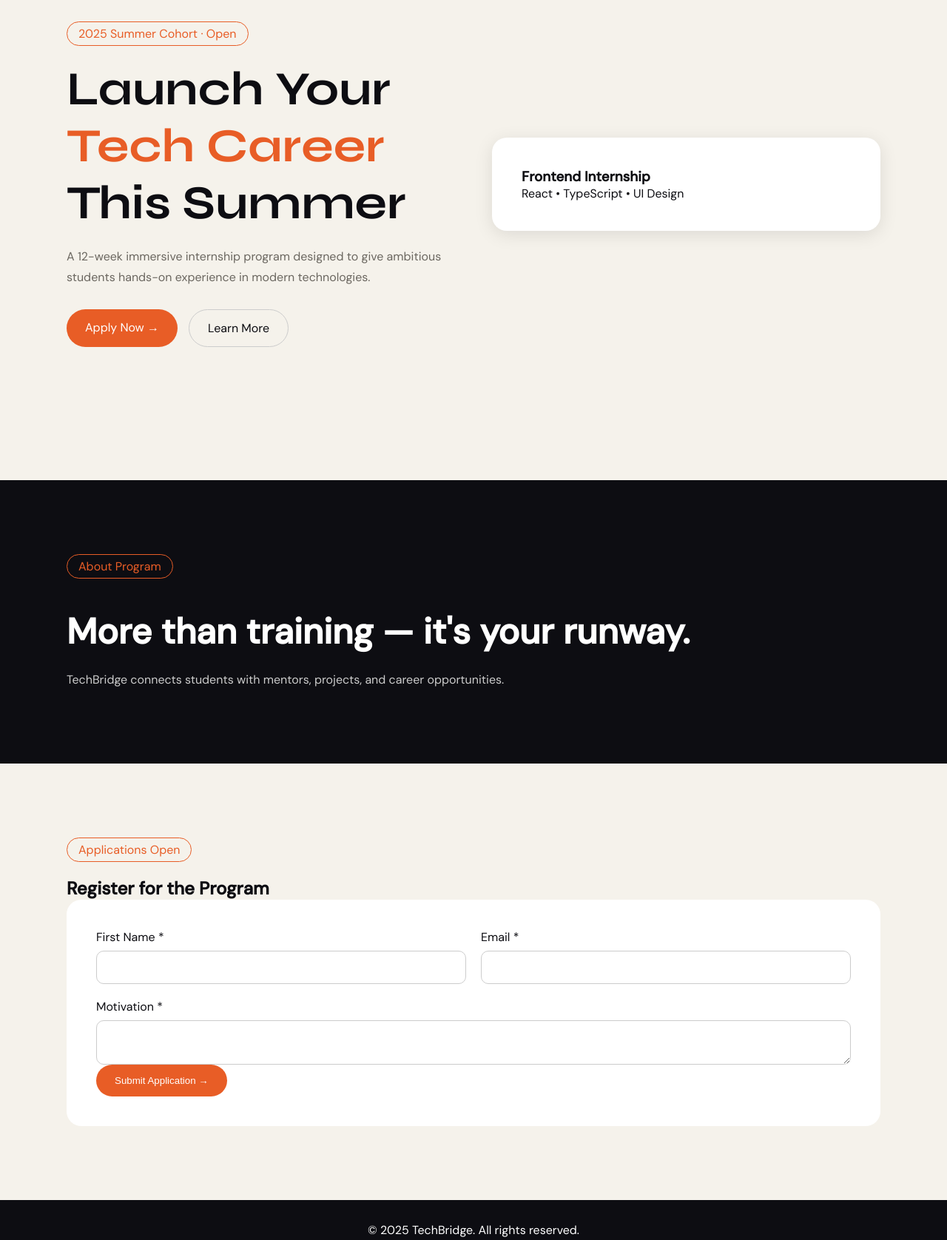
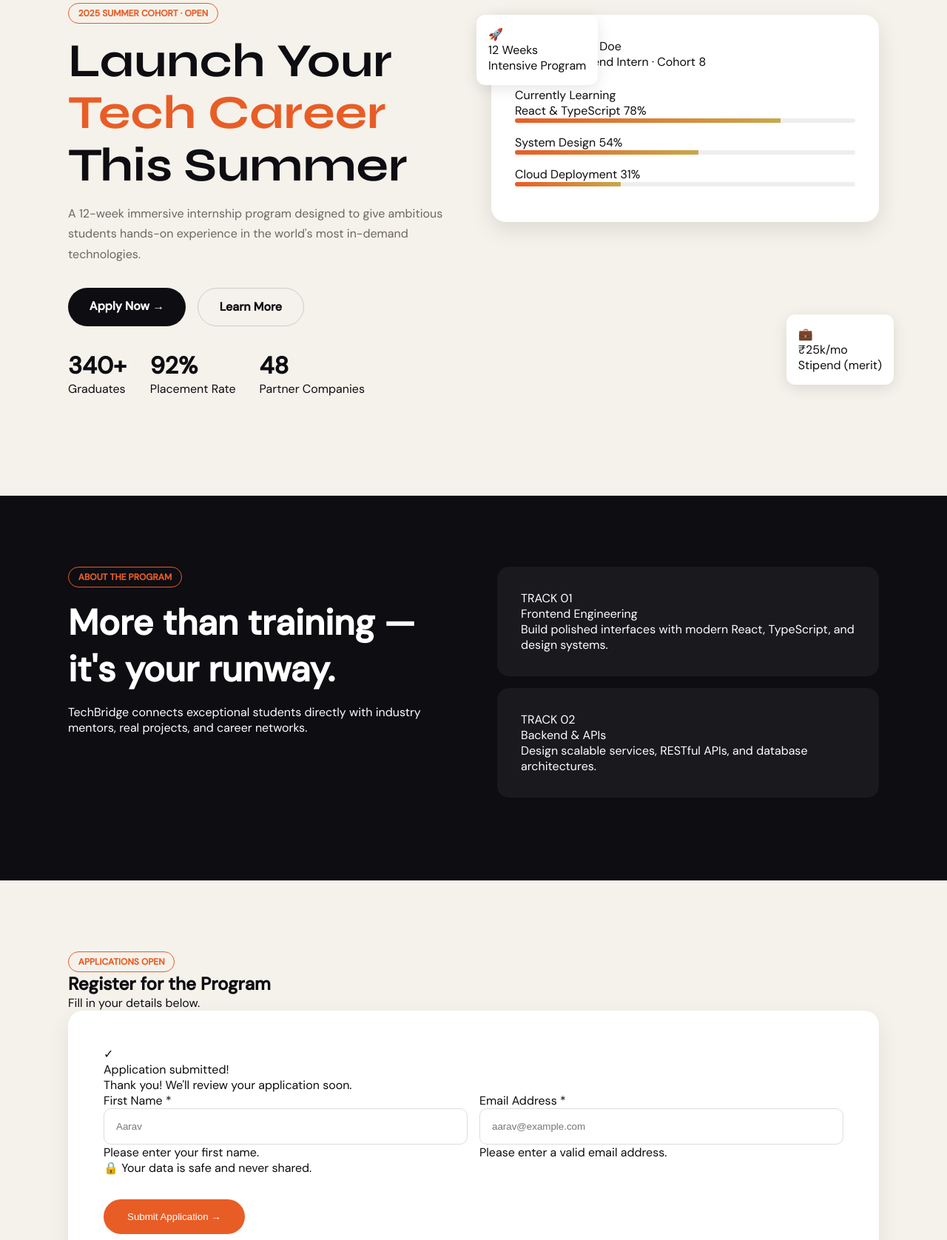
Before and after one commit to Rutuja070306/space-internship, a plain HTML site: page index.html in a window 1280 px wide. Shown: the part 151-1827 px from the top of the page at 74% size. Drawn offline with Linux system fonts and the light colour scheme.

Commit message:
Updated website with separated HTML CSS and JS files

```diff
--- a/index.html
+++ b/index.html
@@ -5,13 +5,15 @@
   <meta name="viewport" content="width=device-width, initial-scale=1.0"/>
   <title>TechBridge Internship 2026</title>
 
-  <link href="https://fonts.googleapis.com/css2?family=Syne:wght@400;500;600;700;800&family=DM+Sans:wght@300;400;500&display=swap" rel="stylesheet"/>
+  <!-- Google Fonts -->
+  <link href="https://fonts.googleapis.com/css2?family=Syne:wght@400;500;600;700;800&family=DM+Sans:ital,opsz,wght@0,9..40,300;0,9..40,400;0,9..40,500;1,9..40,300&display=swap" rel="stylesheet"/>
 
+  <!-- CSS -->
   <link rel="stylesheet" href="style.css">
 </head>
 <body>
 
-<!-- NAVBAR -->
+<!-- ───── NAVBAR ───── -->
 <nav id="navbar">
   <div class="container nav-inner">
     <a href="#" class="nav-logo">Tech<span>Bridge</span></a>
@@ -24,7 +26,7 @@
       <li><a href="#register" class="nav-cta">Register Now</a></li>
     </ul>
 
-    <button class="hamburger" id="hamburger">
+    <button class="hamburger" id="hamburger" aria-label="Menu">
       <span></span>
       <span></span>
       <span></span>
@@ -32,122 +34,254 @@
   </div>
 </nav>
 
-<!-- MOBILE NAV -->
+<!-- Mobile Nav -->
 <div class="mobile-nav" id="mobileNav">
   <a href="#about" class="mob-link">About</a>
+  <a href="#about" class="mob-link">Tracks</a>
   <a href="#register" class="mob-link">Apply</a>
   <a href="#footer" class="mob-link">Contact</a>
 </div>
 
-<!-- HERO -->
+<!-- ───── HERO ───── -->
 <section id="hero">
   <div class="container hero-wrapper">
 
     <div class="hero-content">
-      <span class="tag">2025 Summer Cohort · Open</span>
+      <div class="hero-eyebrow reveal">
+        <span class="tag">2025 Summer Cohort · Open</span>
+      </div>
 
-      <h1 class="hero-title">
-        Launch Your <br>
+      <h1 class="hero-title reveal">
+        Launch Your<br>
         <em>Tech Career</em><br>
         This Summer
       </h1>
 
-      <p class="hero-sub">
-        A 12-week immersive internship program designed to give ambitious students hands-on experience in modern technologies.
+      <p class="hero-sub reveal">
+        A 12-week immersive internship program designed to give ambitious students hands-on experience in the world's most in-demand technologies.
       </p>
 
-      <div class="hero-actions">
+      <div class="hero-actions reveal">
         <a href="#register" class="btn-primary">Apply Now →</a>
         <a href="#about" class="btn-ghost">Learn More</a>
+      </div>
+
+      <div class="hero-stats reveal">
+        <div>
+          <div class="stat-num">340+</div>
+          <div class="stat-label">Graduates</div>
+        </div>
+
+        <div>
+          <div class="stat-num">92%</div>
+          <div class="stat-label">Placement Rate</div>
+        </div>
+
+        <div>
+          <div class="stat-num">48</div>
+          <div class="stat-label">Partner Companies</div>
+        </div>
       </div>
     </div>
 
     <div class="hero-visual">
+
+      <div class="orbit orbit-1"></div>
+      <div class="orbit orbit-2"></div>
+
       <div class="card-main">
-        <h3>Frontend Internship</h3>
-        <p>React • TypeScript • UI Design</p>
+        <div class="card-main-top">
+          <div class="avatar">JD</div>
+
+          <div>
+            <div class="card-name">Jamie Doe</div>
+            <div class="card-role">Frontend Intern · Cohort 8</div>
+          </div>
+        </div>
+
+        <div class="card-badge">Currently Learning</div>
+
+        <div class="progress-label">
+          <span>React & TypeScript</span>
+          <span>78%</span>
+        </div>
+
+        <div class="progress-bar">
+          <div class="progress-fill" style="width:78%"></div>
+        </div>
+
+        <div class="progress-label">
+          <span>System Design</span>
+          <span>54%</span>
+        </div>
+
+        <div class="progress-bar">
+          <div class="progress-fill" style="width:54%"></div>
+        </div>
+
+        <div class="progress-label">
+          <span>Cloud Deployment</span>
+          <span>31%</span>
+        </div>
+
+        <div class="progress-bar">
+          <div class="progress-fill" style="width:31%"></div>
+        </div>
+      </div>
+
+      <div class="card-mini card-mini-1">
+        <div class="mini-icon">🚀</div>
+        <div class="mini-val">12 Weeks</div>
+        <div class="mini-sub">Intensive Program</div>
+      </div>
+
+      <div class="card-mini card-mini-2">
+        <div class="mini-icon">💼</div>
+        <div class="mini-val">₹25k/mo</div>
+        <div class="mini-sub">Stipend (merit)</div>
       </div>
     </div>
-
   </div>
 </section>
 
-<!-- ABOUT -->
+<!-- ───── ABOUT ───── -->
 <section id="about">
   <div class="container">
-    <span class="tag about-tag">About Program</span>
+    <div class="about-grid">
 
-    <h2 class="about-title">
-      More than training — it's your runway.
-    </h2>
+      <div>
+        <span class="tag about-tag reveal">About the Program</span>
 
-    <p class="about-body">
-      TechBridge connects students with mentors, projects, and career opportunities.
-    </p>
+        <h2 class="about-title reveal">
+          More than training —<br>
+          it's your runway.
+        </h2>
+
+        <p class="about-body reveal">
+          TechBridge connects exceptional students directly with industry mentors, real projects, and career networks.
+        </p>
+      </div>
+
+      <div class="about-right reveal">
+
+        <div class="track-card">
+          <div class="track-num">TRACK 01</div>
+          <div class="track-title">Frontend Engineering</div>
+          <div class="track-desc">
+            Build polished interfaces with modern React, TypeScript, and design systems.
+          </div>
+        </div>
+
+        <div class="track-card">
+          <div class="track-num">TRACK 02</div>
+          <div class="track-title">Backend & APIs</div>
+          <div class="track-desc">
+            Design scalable services, RESTful APIs, and database architectures.
+          </div>
+        </div>
+
+      </div>
+    </div>
   </div>
 </section>
 
-<!-- REGISTER -->
+<!-- ───── REGISTER ───── -->
 <section id="register">
   <div class="container">
 
-    <div class="reg-header">
+    <div class="reg-header reveal">
       <span class="tag">Applications Open</span>
+
       <h2 class="reg-title">Register for the Program</h2>
+
+      <p class="reg-sub">
+        Fill in your details below.
+      </p>
     </div>
 
-    <div class="form-card">
+    <div class="form-card reveal">
 
       <div class="success-banner" id="successBanner">
-        Application submitted successfully!
+        <div class="success-icon">✓</div>
+
+        <div>
+          <div class="success-text title-success">
+            Application submitted!
+          </div>
+
+          <div class="success-text">
+            Thank you! We'll review your application soon.
+          </div>
+        </div>
       </div>
 
-      <form id="regForm">
+      <form id="regForm" novalidate>
 
         <div class="form-grid">
 
           <div class="field">
-            <label>First Name *</label>
-            <input type="text" id="firstName">
+            <label>First Name <span class="req">*</span></label>
+
+            <input type="text" id="firstName" placeholder="Aarav">
+
             <span class="field-error" id="firstNameErr">
-              Enter first name
+              Please enter your first name.
             </span>
           </div>
 
           <div class="field">
-            <label>Email *</label>
-            <input type="email" id="email">
+            <label>Email Address <span class="req">*</span></label>
+
+            <input type="email" id="email" placeholder="aarav@example.com">
+
             <span class="field-error" id="emailErr">
-              Enter valid email
-            </span>
-          </div>
-
-          <div class="field form-full">
-            <label>Motivation *</label>
-            <textarea id="motivation"></textarea>
-            <span class="field-error" id="motivationErr">
-              Minimum 30 characters
+              Please enter a valid email address.
             </span>
           </div>
 
         </div>
 
-        <button type="submit" class="btn-submit" id="submitBtn">
-          Submit Application →
-        </button>
+        <div class="form-submit">
+          <p class="submit-note">
+            🔒 Your data is safe and never shared.
+          </p>
+
+          <button type="submit" class="btn-submit" id="submitBtn">
+            Submit Application →
+          </button>
+        </div>
 
       </form>
     </div>
   </div>
 </section>
 
-<!-- FOOTER -->
+<!-- ───── FOOTER ───── -->
 <footer id="footer">
-  <div class="container footer-bottom">
-    <p>© 2025 TechBridge. All rights reserved.</p>
+  <div class="container">
+
+    <div class="footer-top">
+
+      <div class="footer-brand">
+        <a href="#" class="footer-logo">
+          Tech<span>Bridge</span>
+        </a>
+
+        <p>
+          Bridging ambitious students and world-class tech companies since 2018.
+        </p>
+      </div>
+
+    </div>
+
+    <div class="footer-bottom">
+      <span>© 2025 TechBridge. All rights reserved.</span>
+    </div>
+
   </div>
 </footer>
 
+<!-- JavaScript -->
 <script src="script.js"></script>
 
 </body>
--- a/script.js
+++ b/script.js
@@ -1,70 +1,70 @@
 /* NAVBAR SCROLL */
-const navbar = document.getElementById("navbar");
+const navbar = document.getElementById('navbar');
 
-window.addEventListener("scroll", () => {
-  if(window.scrollY > 40){
-    navbar.classList.add("scrolled");
+window.addEventListener('scroll', () => {
+  if (window.scrollY > 40) {
+    navbar.classList.add('scrolled');
   } else {
-    navbar.classList.remove("scrolled");
+    navbar.classList.remove('scrolled');
   }
 });
 
 /* MOBILE MENU */
-const hamburger = document.getElementById("hamburger");
-const mobileNav = document.getElementById("mobileNav");
+const hamburger = document.getElementById('hamburger');
+const mobileNav = document.getElementById('mobileNav');
 
-hamburger.addEventListener("click", () => {
-  mobileNav.classList.toggle("open");
+hamburger.addEventListener('click', () => {
+  hamburger.classList.toggle('open');
+  mobileNav.classList.toggle('open');
 });
 
+/* SCROLL REVEAL */
+const reveals = document.querySelectorAll('.reveal');
+
+const observer = new IntersectionObserver(entries => {
+  entries.forEach(entry => {
+    if (entry.isIntersecting) {
+      entry.target.classList.add('in-view');
+    }
+  });
+});
+
+reveals.forEach(r => observer.observe(r));
+
 /* FORM VALIDATION */
+const form = document.getElementById('regForm');
 
-const form = document.getElementById("regForm");
-
-form.addEventListener("submit", function(e){
+form.addEventListener('submit', e => {
 
   e.preventDefault();
 
+  const firstName = document.getElementById('firstName');
+  const email = document.getElementById('email');
+
   let valid = true;
 
-  const firstName = document.getElementById("firstName");
-  const email = document.getElementById("email");
-  const motivation = document.getElementById("motivation");
-
-  /* First Name */
-  if(firstName.value.trim() === ""){
-    document.getElementById("firstNameErr").classList.add("show");
+  if (firstName.value.trim() === '') {
+    document.getElementById('firstNameErr').style.display = 'block';
     valid = false;
-  } else {
-    document.getElementById("firstNameErr").classList.remove("show");
   }
 
-  /* Email */
-  const emailPattern = /^[^ ]+@[^ ]+\.[a-z]{2,3}$/;
-
-  if(!email.value.match(emailPattern)){
-    document.getElementById("emailErr").classList.add("show");
+  if (email.value.trim() === '') {
+    document.getElementById('emailErr').style.display = 'block';
     valid = false;
-  } else {
-    document.getElementById("emailErr").classList.remove("show");
   }
 
-  /* Motivation */
-  if(motivation.value.trim().length < 30){
-    document.getElementById("motivationErr").classList.add("show");
-    valid = false;
-  } else {
-    document.getElementById("motivationErr").classList.remove("show");
+  if (valid) {
+
+    const btn = document.getElementById('submitBtn');
+
+    btn.innerText = 'Submitting...';
+
+    setTimeout(() => {
+
+      document.getElementById('successBanner').classList.add('show');
+
+      btn.innerText = 'Submitted';
+
+    }, 1200);
   }
-
-  /* SUCCESS */
-  if(valid){
-
-    document.getElementById("successBanner")
-      .classList.add("show");
-
-    form.reset();
-
-  }
-
 });
--- a/style.css
+++ b/style.css
@@ -1,3 +1,4 @@
+/* RESET */
 *{
   margin:0;
   padding:0;
@@ -8,8 +9,9 @@
   --ink:#0d0d12;
   --paper:#f5f2eb;
   --accent:#e85d26;
+  --gold:#c8a84b;
+  --muted:#6b6760;
   --white:#ffffff;
-  --muted:#6b6760;
 
   --ff-head:'Syne',sans-serif;
   --ff-body:'DM Sans',sans-serif;
@@ -19,21 +21,39 @@
   font-family:var(--ff-body);
   background:var(--paper);
   color:var(--ink);
+  overflow-x:hidden;
+}
+
+html{
+  scroll-behavior:smooth;
 }
 
 .container{
-  width:90%;
-  max-width:1100px;
+  max-width:1160px;
   margin:auto;
+  padding:0 2rem;
+}
+
+.tag{
+  display:inline-block;
+  padding:.3rem .8rem;
+  border:1px solid var(--accent);
+  border-radius:30px;
+  color:var(--accent);
+  font-size:.75rem;
+  font-weight:700;
+  text-transform:uppercase;
 }
 
 /* NAVBAR */
 #navbar{
   position:fixed;
+  top:0;
   width:100%;
-  top:0;
-  background:rgba(255,255,255,0.9);
-  padding:15px 0;
+  padding:1rem 0;
+  z-index:100;
+  background:rgba(245,242,235,.9);
+  backdrop-filter:blur(10px);
 }
 
 .nav-inner{
@@ -45,6 +65,7 @@
 .nav-logo{
   text-decoration:none;
   color:var(--ink);
+  font-family:var(--ff-head);
   font-size:1.5rem;
   font-weight:800;
 }
@@ -55,8 +76,8 @@
 
 .nav-links{
   display:flex;
-  gap:20px;
   list-style:none;
+  gap:2rem;
 }
 
 .nav-links a{
@@ -67,7 +88,7 @@
 .nav-cta{
   background:var(--accent);
   color:white !important;
-  padding:10px 18px;
+  padding:.5rem 1rem;
   border-radius:20px;
 }
 
@@ -81,23 +102,15 @@
 .hero-wrapper{
   display:grid;
   grid-template-columns:1fr 1fr;
-  gap:50px;
+  gap:3rem;
   align-items:center;
 }
 
-.tag{
-  display:inline-block;
-  border:1px solid var(--accent);
-  color:var(--accent);
-  padding:5px 15px;
-  border-radius:20px;
-  margin-bottom:20px;
-}
-
 .hero-title{
+  font-family:var(--ff-head);
   font-size:4rem;
-  font-family:var(--ff-head);
-  margin-bottom:20px;
+  line-height:1.1;
+  margin:1rem 0;
 }
 
 .hero-title em{
@@ -108,167 +121,207 @@
 .hero-sub{
   color:var(--muted);
   line-height:1.7;
-  margin-bottom:30px;
+  margin-bottom:2rem;
 }
 
 .hero-actions{
   display:flex;
-  gap:15px;
+  gap:1rem;
 }
 
 .btn-primary,
-.btn-submit{
-  background:var(--accent);
+.btn-ghost{
+  text-decoration:none;
+  padding:.9rem 1.8rem;
+  border-radius:30px;
+  font-weight:700;
+}
+
+.btn-primary{
+  background:var(--ink);
   color:white;
-  padding:14px 25px;
-  border:none;
-  border-radius:30px;
-  cursor:pointer;
-  text-decoration:none;
 }
 
 .btn-ghost{
   border:1px solid #ccc;
-  padding:14px 25px;
-  border-radius:30px;
-  text-decoration:none;
   color:var(--ink);
+}
+
+.hero-stats{
+  display:flex;
+  gap:2rem;
+  margin-top:2rem;
+}
+
+.stat-num{
+  font-size:2rem;
+  font-weight:800;
+}
+
+.hero-visual{
+  position:relative;
+  height:500px;
 }
 
 .card-main{
   background:white;
-  padding:40px;
+  padding:2rem;
   border-radius:20px;
-  box-shadow:0 5px 25px rgba(0,0,0,0.1);
+  box-shadow:0 10px 30px rgba(0,0,0,.1);
+}
+
+.avatar{
+  width:50px;
+  height:50px;
+  border-radius:50%;
+  background:linear-gradient(135deg,var(--accent),var(--gold));
+  color:white;
+  display:flex;
+  justify-content:center;
+  align-items:center;
+  font-weight:bold;
+}
+
+.card-main-top{
+  display:flex;
+  gap:1rem;
+  margin-bottom:1rem;
+}
+
+.progress-bar{
+  height:6px;
+  background:#eee;
+  border-radius:10px;
+  overflow:hidden;
+  margin-bottom:1rem;
+}
+
+.progress-fill{
+  height:100%;
+  background:linear-gradient(90deg,var(--accent),var(--gold));
+}
+
+.card-mini{
+  position:absolute;
+  background:white;
+  padding:1rem;
+  border-radius:12px;
+  box-shadow:0 5px 20px rgba(0,0,0,.1);
+}
+
+.card-mini-1{
+  top:0;
+  left:-20px;
+}
+
+.card-mini-2{
+  bottom:0;
+  right:-20px;
 }
 
 /* ABOUT */
 #about{
-  padding:100px 0;
+  padding:6rem 0;
   background:var(--ink);
   color:white;
 }
 
+.about-grid{
+  display:grid;
+  grid-template-columns:1fr 1fr;
+  gap:4rem;
+}
+
 .about-title{
   font-size:3rem;
-  margin:20px 0;
+  margin:1rem 0;
 }
 
-.about-body{
-  color:#ccc;
-  line-height:1.7;
+.track-card{
+  background:rgba(255,255,255,.05);
+  padding:2rem;
+  border-radius:16px;
+  margin-bottom:1rem;
 }
 
 /* REGISTER */
 #register{
-  padding:100px 0;
+  padding:6rem 0;
 }
 
 .form-card{
   background:white;
-  padding:40px;
+  padding:3rem;
   border-radius:20px;
+  box-shadow:0 10px 30px rgba(0,0,0,.08);
 }
 
 .form-grid{
   display:grid;
   grid-template-columns:1fr 1fr;
-  gap:20px;
-}
-
-.form-full{
-  grid-column:1 / -1;
+  gap:1rem;
 }
 
 .field{
   display:flex;
   flex-direction:column;
-  gap:8px;
 }
 
-.field input,
-.field textarea{
-  padding:14px;
-  border:1px solid #ccc;
+.field input{
+  padding:1rem;
+  border:1px solid #ddd;
   border-radius:10px;
 }
 
-.field-error{
-  color:red;
-  display:none;
-  font-size:0.8rem;
-}
-
-.field-error.show{
-  display:block;
-}
-
-.success-banner{
-  display:none;
-  background:#d4f7dd;
-  color:green;
-  padding:15px;
-  border-radius:10px;
-  margin-bottom:20px;
-}
-
-.success-banner.show{
-  display:block;
+.btn-submit{
+  margin-top:2rem;
+  padding:1rem 2rem;
+  background:var(--accent);
+  color:white;
+  border:none;
+  border-radius:30px;
+  cursor:pointer;
 }
 
 /* FOOTER */
 #footer{
   background:var(--ink);
   color:white;
-  padding:30px 0;
-  text-align:center;
+  padding:3rem 0;
 }
 
-/* MOBILE */
-.hamburger{
-  display:none;
-  flex-direction:column;
-  gap:5px;
-  background:none;
-  border:none;
+.footer-logo{
+  color:white;
+  text-decoration:none;
+  font-size:1.5rem;
+  font-weight:800;
 }
 
-.hamburger span{
-  width:25px;
-  height:3px;
-  background:black;
+.footer-logo span{
+  color:var(--accent);
 }
 
-.mobile-nav{
-  display:none;
-}
+/* RESPONSIVE */
+@media(max-width:900px){
 
-@media(max-width:768px){
-
-  .hero-wrapper{
-    grid-template-columns:1fr;
-  }
-
+  .hero-wrapper,
+  .about-grid,
   .form-grid{
     grid-template-columns:1fr;
   }
 
+  .hero-title{
+    font-size:3rem;
+  }
+
+  .hero-visual{
+    display:none;
+  }
+}
+
+@media(max-width:640px){
+
   .nav-links{
     display:none;
   }
-
-  .hamburger{
-    display:flex;
-  }
-
-  .mobile-nav.open{
-    display:flex;
-    flex-direction:column;
-    position:fixed;
-    inset:0;
-    background:white;
-    justify-content:center;
-    align-items:center;
-    gap:20px;
-  }
 }
```
